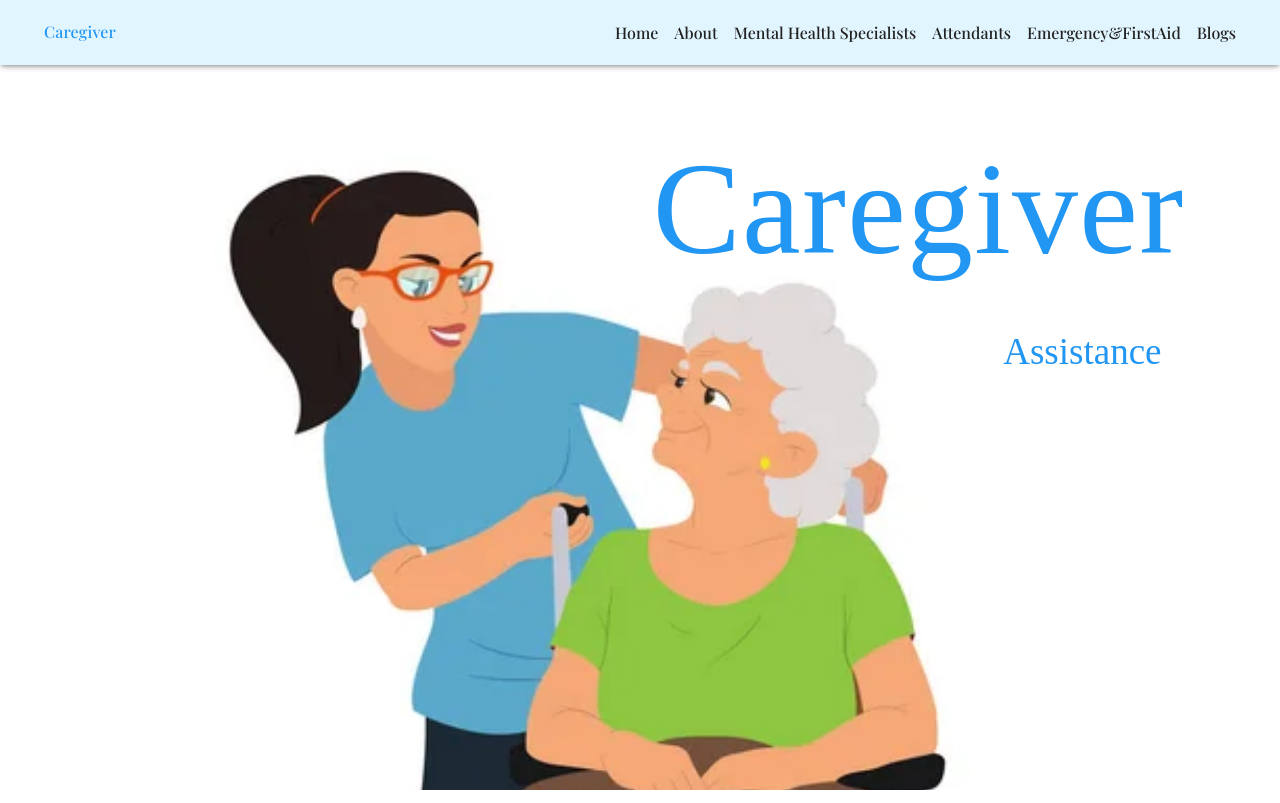
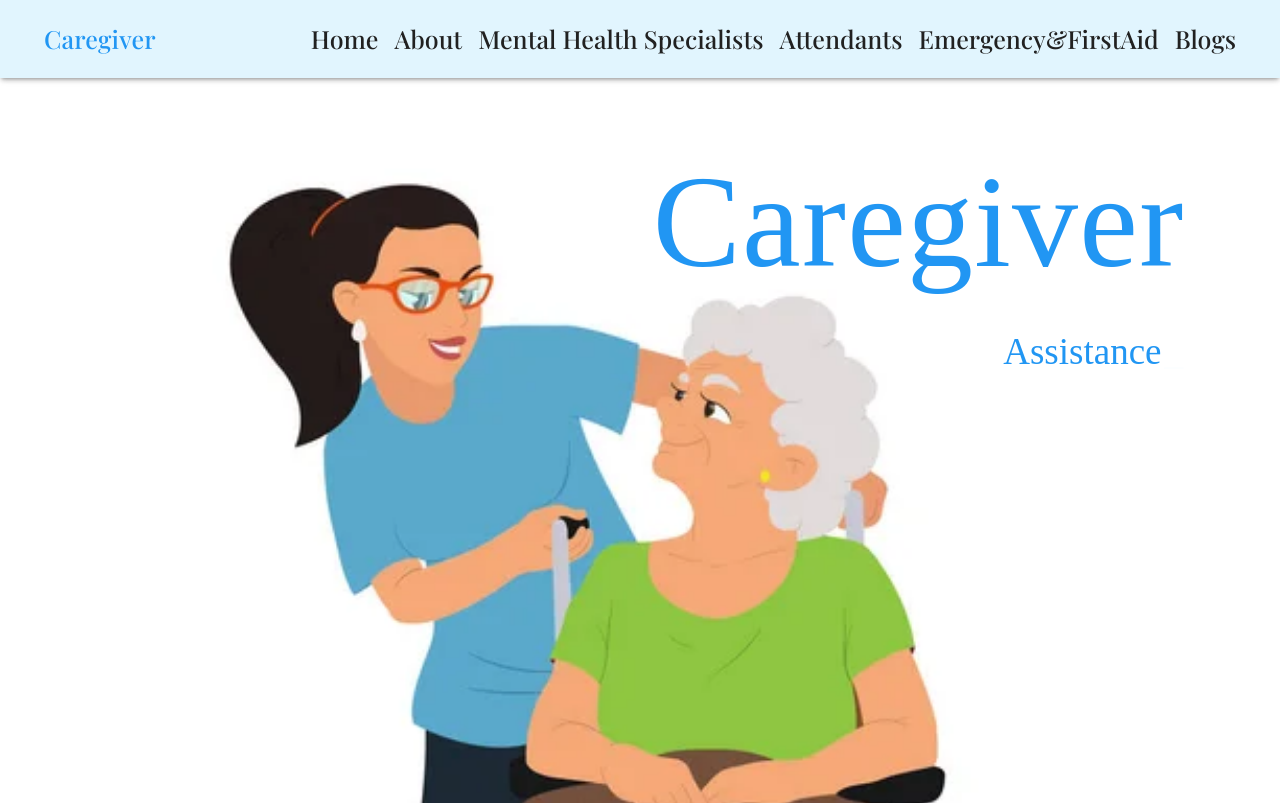
Before and after one commit to 0ShNa0/Care, a React (Create React App) app in the folder clientcopy/: page / in a window 1280 px wide. Built offline with nearby package versions, Linux system fonts and the light colour scheme; a web font is replaced by a local one.

Commit message:
fontsizes finalised

```diff
--- a/clientcopy/src/components/AnotherHeader.js
+++ b/clientcopy/src/components/AnotherHeader.js
@@ -28,7 +28,7 @@ const Header = () => {
             sx={{ width: '100%', px: '20px', mb: '20px', mt: '20px' }}
           >
             <Typography component="div">
-              <Link to="/" style={{ textDecoration: 'none', color: '#2196f3', fontFamily: 'Playfair Display' }}>
+              <Link to="/" style={{ textDecoration: 'none', color: '#2196f3', fontFamily: 'Playfair Display',fontSize:'25px' }}>
                 Caregiver
               </Link>
             </Typography>
@@ -38,36 +38,36 @@ const Header = () => {
               </IconButton>
             ) : (
               <Stack direction="row" spacing={2}>
-                <Link to="/" style={{ textDecoration: 'none', color: '#212121', fontFamily: 'Playfair Display' }}>
+                <Link to="/" style={{ textDecoration: 'none', color: '#212121', fontFamily: 'Playfair Display',fontSize:'25px' }}>
                   Home
                 </Link>
                 <Link
                   to="/about"
-                  style={{ textDecoration: 'none', color: '#212121', fontFamily: 'Playfair Display' }}
+                  style={{ textDecoration: 'none', color: '#212121', fontFamily: 'Playfair Display' ,fontSize:'25px'}}
                 >
                   About
                 </Link>
                 <Link
                   to="/counselors"
-                  style={{ textDecoration: 'none', color: '#212121', fontFamily: 'Playfair Display' }}
+                  style={{ textDecoration: 'none', color: '#212121', fontFamily: 'Playfair Display',fontSize:'25px' }}
                 >
                   Mental Health Specialists
                 </Link>
                 <Link
                   to="/attendants"
-                  style={{ textDecoration: 'none', color: '#212121', fontFamily: 'Playfair Display' }}
+                  style={{ textDecoration: 'none', color: '#212121', fontFamily: 'Playfair Display' ,fontSize:'25px'}}
                 >
                   Attendants
                 </Link>
                 <Link
                   to="/emergency"
-                  style={{ textDecoration: 'none', color: '#212121', fontFamily: 'Playfair Display' }}
+                  style={{ textDecoration: 'none', color: '#212121', fontFamily: 'Playfair Display' ,fontSize:'25px'}}
                 >
                   Emergency&FirstAid
                 </Link>
                 <Link
                   to="/blogs"
-                  style={{ textDecoration: 'none', color: '#212121', fontFamily: 'Playfair Display' }}
+                  style={{ textDecoration: 'none', color: '#212121', fontFamily: 'Playfair Display',fontSize:'25px' }}
                 >
                   Blogs
                 </Link>
```
